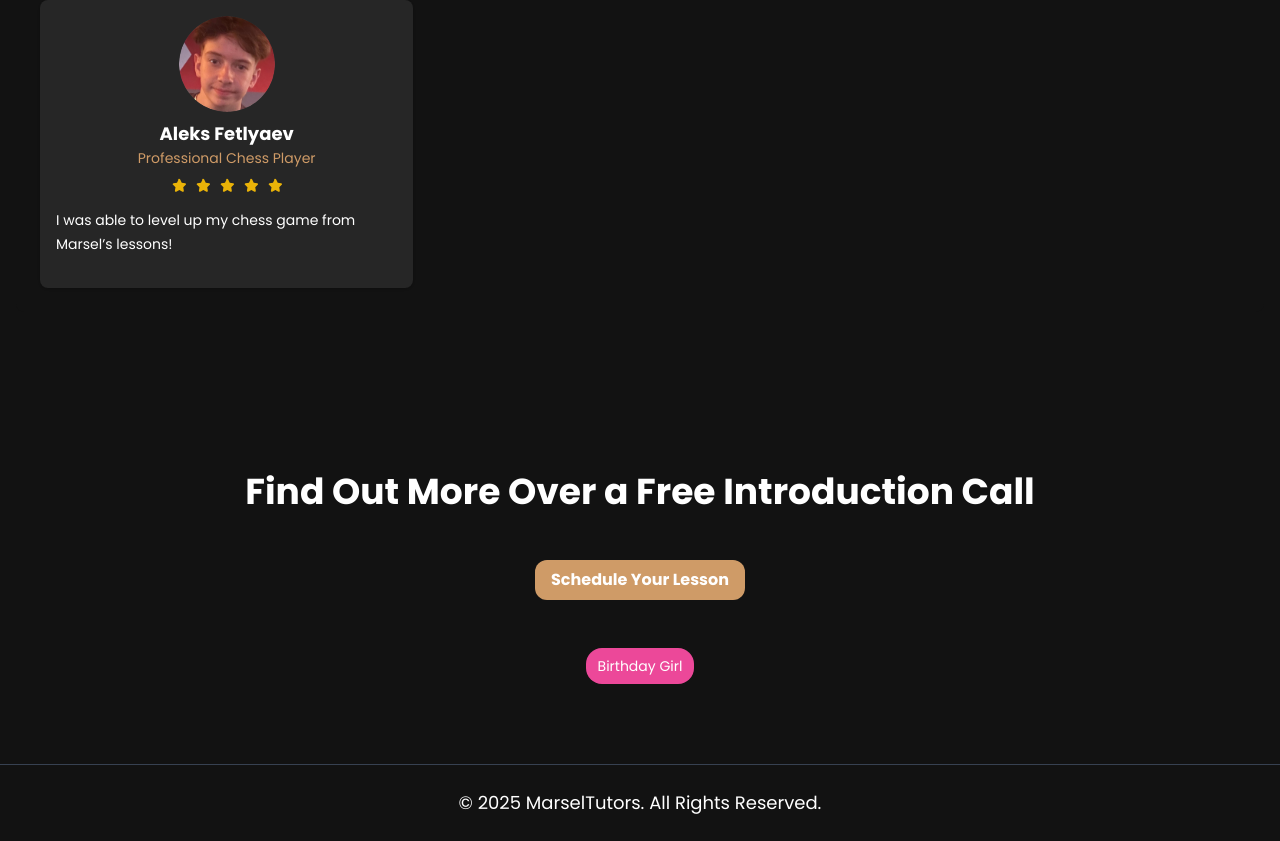
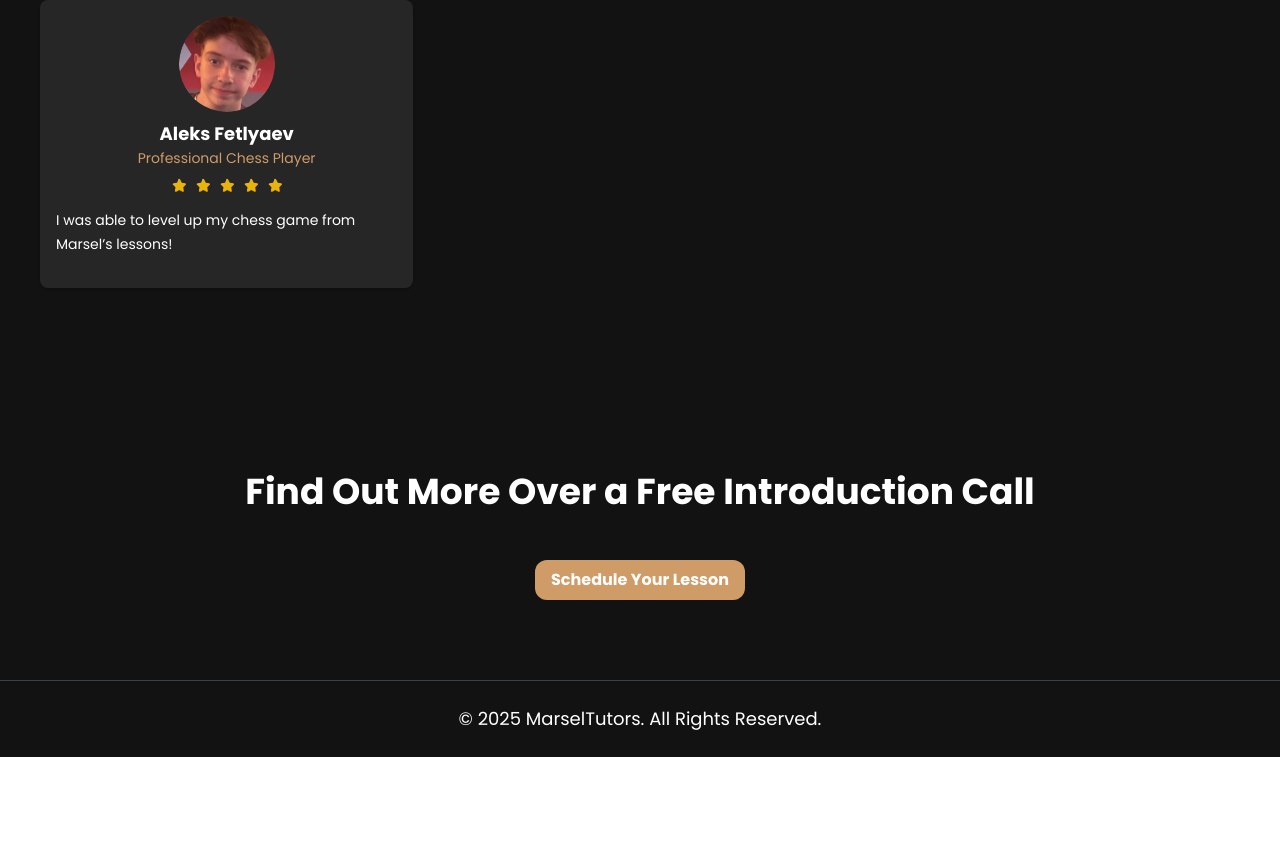
Before and after one commit to iammarsel/marsel-tutors, a React (Vite) app: page / in a window 1280 px wide. Shown: the part 2168-3009 px from the top of the page. After the commit the page ends 2925 px from the top, so only its background shows below. Built offline with nearby package versions, Linux system fonts and the light colour scheme.

Commit message:
remove birthday

```diff
--- a/src/components/Home.tsx
+++ b/src/components/Home.tsx
@@ -250,9 +250,6 @@ const Home: React.FC = () => {
         >
           Schedule Your Lesson
         </Link>
-        <Link to="/shatabdi" className="mt-12 text-white bg-pink-500 hover:bg-pink-200 focus:ring-4 focus:outline-none focus:ring-blue-300 font-medium rounded-2xl text-sm px-3 py-2 text-center dark:bg-dark-secondary">
-        Birthday Girl
-        </Link>
 
       </section>
 
--- a/src/components/MainContent.tsx
+++ b/src/components/MainContent.tsx
@@ -7,7 +7,6 @@ import Software from './Software';
 import Internship from './Internship';
 import ScrollToTop from './ScrollToTop';
 import Resume from './Resume';
-import Shatabdi from './Shatabdi';
 const MainContent = () => {
   const { darkMode } = useContext(DarkModeContext);
 
@@ -21,7 +20,6 @@ const MainContent = () => {
           <Route path="/software" element={<Software />} />
           <Route path="/internship" element={<Internship />} />
           <Route path="/resume" element={<Resume />} />
-          <Route path="/shatabdi" element={<Shatabdi />} />
         </Routes>
       </Router>
     </div>
```
